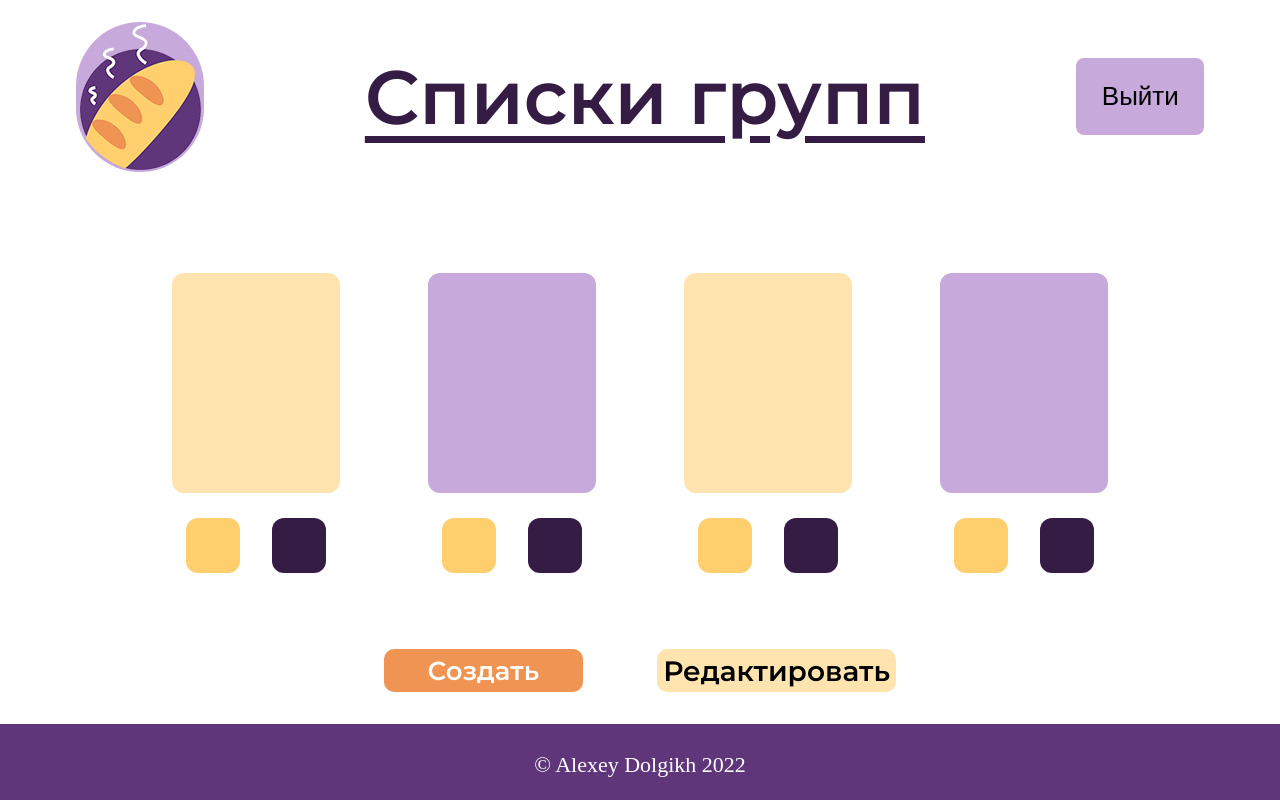
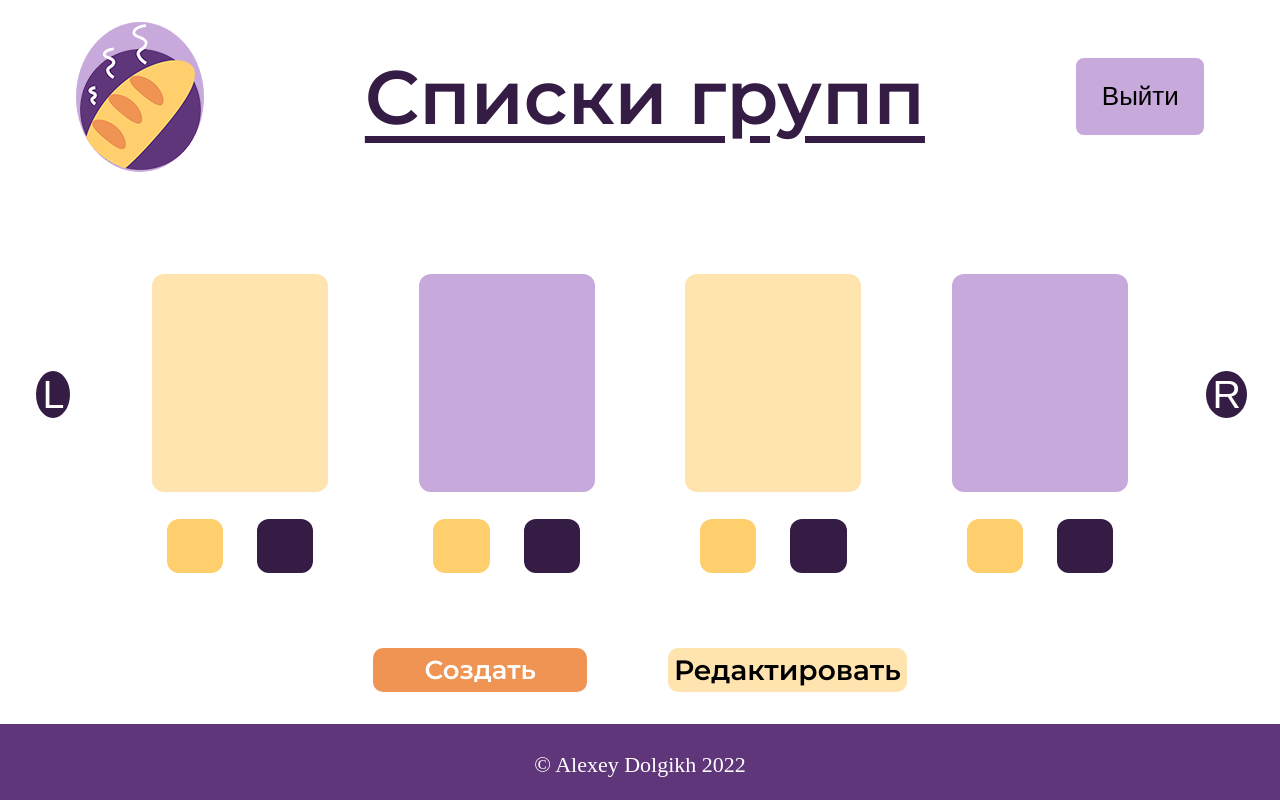
Before and after one commit to alehandrodol/FlashCardsService_with_FastApi, a FastAPI app: page /groups in a window 1280 px wide. Run offline with FastAPI, Linux system fonts and the light colour scheme; parts of the project's set-up code (start-up, migrations or seed data) failed here and were passed over.

Commit message:
some front changes

```diff
--- a/templates/groups.html
+++ b/templates/groups.html
@@ -43,37 +43,39 @@
         <button id="exit">Выйти</button>
     </header>
     <main>
+        <div class="switcher"><button class="switch_groups" id="left_but">L</button></div>
+        <div id="main_groups">
             <div class="groups_cards">
                 <div class="group_card">
                     <button class="card_main odd_card"></button>
                     <div class="card_buttons">
-                    <button class="delete_card"></button>
-                    <div></div>
-                    <button class="test_card"><div class="triangle"></div></button>
+                        <div class="delete_card card_but"></div>
+                        <div class="middle_div"></div>
+                        <div class="test_card card_but"></div>
                     </div>
                 </div>
                 <div class="group_card">
                     <button class="card_main even_card"></button>
                     <div class="card_buttons">
-                    <button class="delete_card"></button>
-                    <div></div>
-                    <button class="test_card"></button>
+                        <div class="delete_card card_but"></div>
+                        <div class="middle_div"></div>
+                        <div class="test_card card_but"></div>
                     </div>
                 </div>
                 <div class="group_card">
                     <button class="card_main odd_card"></button>
                     <div class="card_buttons">
-                    <button class="delete_card"></button>
-                    <div></div>
-                    <button class="test_card"></button>
+                        <div class="delete_card card_but"></div>
+                        <div class="middle_div"></div>
+                        <div class="test_card card_but"></div>
                     </div>
                 </div>
                 <div class="group_card">
                     <button class="card_main even_card"></button>
                     <div class="card_buttons">
-                    <button class="delete_card"></button>
-                    <div></div>
-                    <button class="test_card"></button>
+                        <div class="delete_card card_but"></div>
+                        <div class="middle_div"></div>
+                        <div class="test_card card_but"></div>
                     </div>
                 </div>
             </div>
@@ -82,6 +84,8 @@
                 <div></div>
                 <button id="edit">Редактировать</button>
             </div>
+        </div>
+        <div class="switcher"><button class="switch_groups" id="right_but">R</button></div>
     </main>
     <footer>
         <p>&#169; Alexey Dolgikh 2022</p>
--- a/templates/styles/groups_styles.css
+++ b/templates/styles/groups_styles.css
@@ -8,13 +8,22 @@ header{
 }
 
 main{
+    width: 100%;
+    flex: 7;
+    display: flex;
+    flex-direction: row;
+    align-items: center;
+    justify-content: space-around;
+}
+
+#main_groups {
     display: flex;
     flex-direction: column;
     background-color: #FFFFFF;
     align-items: center;
-    flex: 7;
     justify-content: space-around;
-    width: 80%;
+    flex: 10;
+    height: 100%;
 }
 
 .groups_cards {
@@ -54,11 +63,7 @@ main{
     flex: 1;
 }
 
-.card_buttons button{
-    flex: 4;
-}
-
-.card_buttons div{
+.middle_div{
     flex: 3;
 }
 
@@ -84,7 +89,7 @@ main{
 }
 
 #exit {
-    font-size: calc(18px + 1vh);;
+    font-size: calc(18px + 1vh);
     background-color: #C8A9DC;
     border-width: 0;
     height: 40%;
@@ -128,10 +133,37 @@ main{
 }
 
 .test_card {
+    display: flex;
+    justify-content: center;
+    align-items: center;
     background-color: #351C45;
+}
+
+.card_but {
+    flex: 5;
+    border-radius: 12px;
+    border-width: 0;
 }
 
 #logo {
     background-color: #C8A9DC;
-    border-radius: 70px;
+    border-radius: 50%;
 }
+
+.switcher {
+    height: 100%;
+    display: flex;
+    flex-direction: column;
+    align-items: center;
+    justify-content: center;
+    flex: 1;
+    padding-bottom: 10%;
+}
+
+.switch_groups {
+    border-radius: 50%;
+    border-width: 0;
+    background-color: #351C45;
+    color: #FFFFFF;
+    font-size: calc(25px + 1.8vh);
+}
```
Lines whose indentation alone changed are shown as unchanged.
